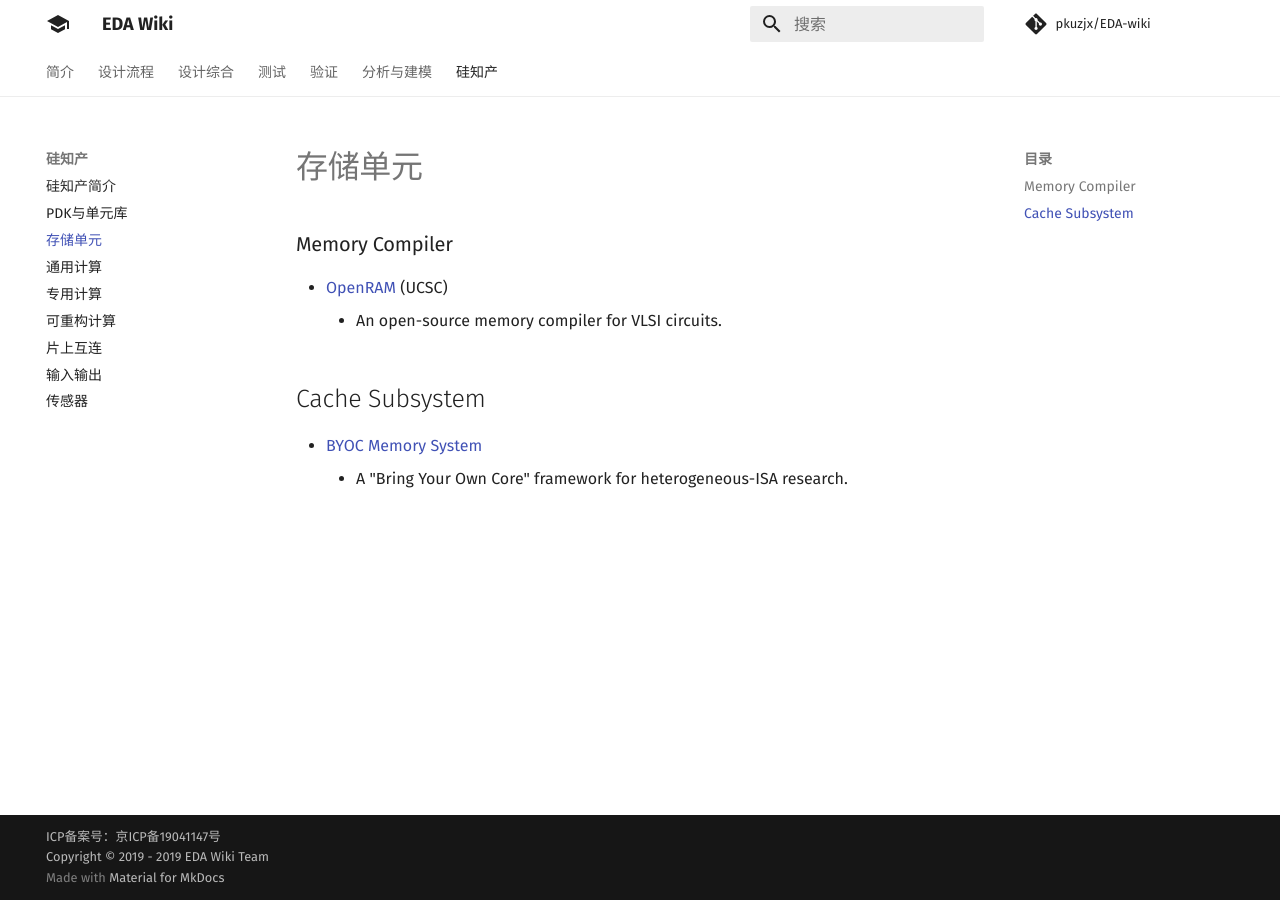
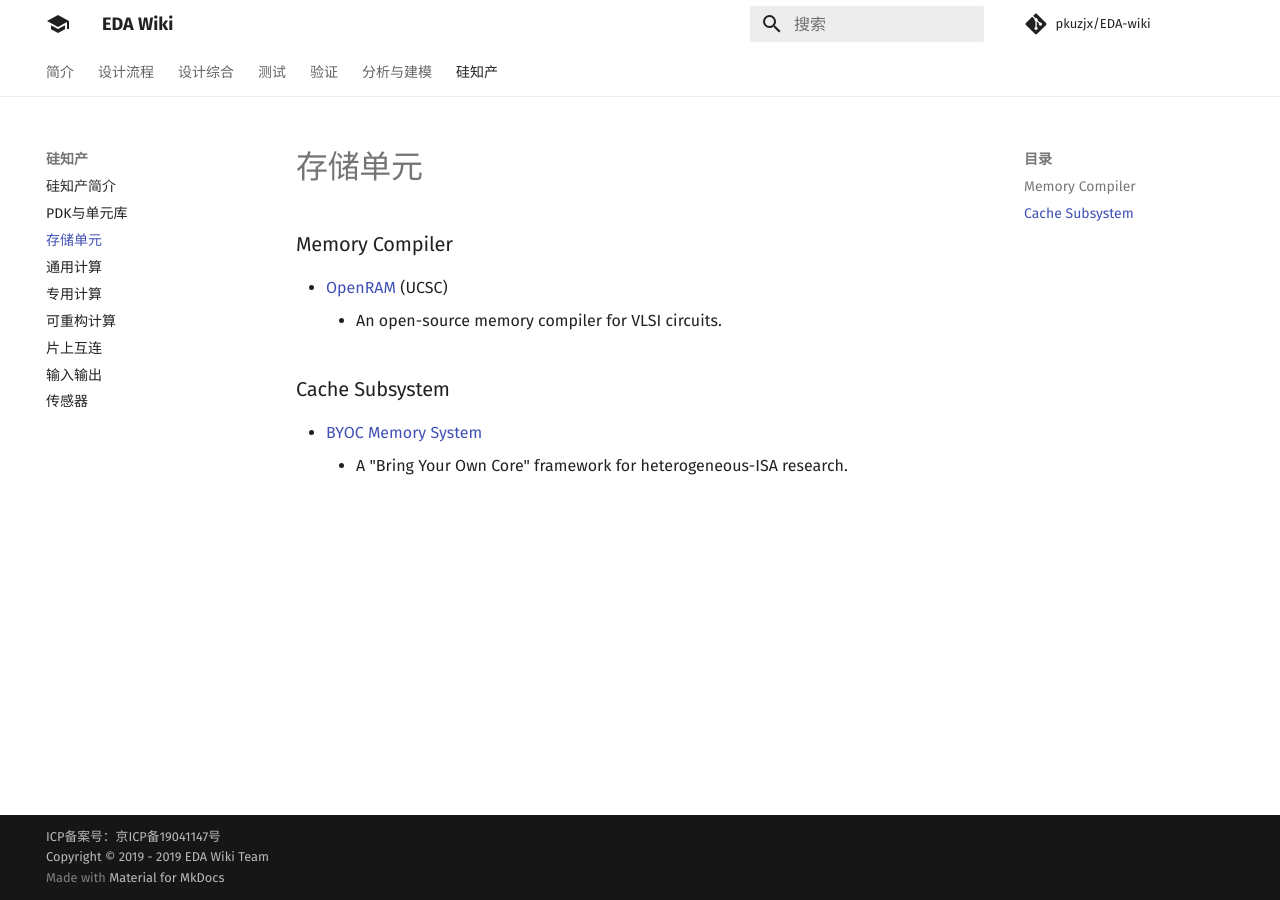
Before and after one commit to daitoto/EDA-wiki, an MkDocs documentation site: the page built from docs/sip/mem.md, in a window 1280 px wide. Built offline with MkDocs 1.6.1 and Material for MkDocs 9.7.7, drawn with Linux system fonts in a browser that asks for light colours; comment, search, counter and statistics services are not loaded.

Commit message:
Update mem.md

```diff
--- a/docs/sip/mem.md
+++ b/docs/sip/mem.md
@@ -2,6 +2,6 @@
 - [OpenRAM](https://github.com/mguthaus/OpenRAM) (UCSC)
   - An open-source memory compiler for VLSI circuits.
 
-## Cache Subsystem
+### Cache Subsystem
 - [BYOC Memory System](https://github.com/bring-your-own-core/byoc)
   - A "Bring Your Own Core" framework for heterogeneous-ISA research.
```
